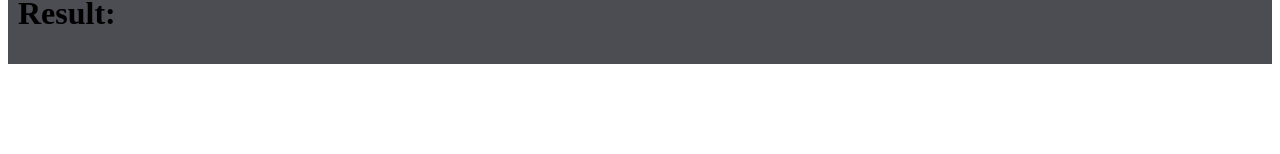
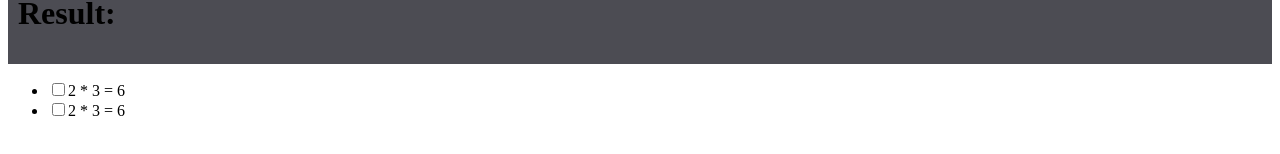
Before and after one commit to senaitesfazgi/react-redux-calculator, a React (Create React App) app: page / in a window 1280 px wide. Shown: the part 314-468 px from the top of the page. Built offline with nearby package versions, Linux system fonts and the light colour scheme.

Commit message:
Added the list of past calculations

```diff
--- a/package.json
+++ b/package.json
@@ -6,9 +6,13 @@
     "@testing-library/jest-dom": "^4.2.4",
     "@testing-library/react": "^9.5.0",
     "@testing-library/user-event": "^7.2.1",
+    "from": "^0.1.7",
     "react": "^16.13.1",
     "react-dom": "^16.13.1",
-    "react-scripts": "3.4.1"
+    "react-redux": "^7.2.1",
+    "react-scripts": "3.4.1",
+    "redux": "^4.0.5",
+    "uuid": "^8.3.0"
   },
   "scripts": {
     "start": "react-scripts start",
--- /dev/null
+++ b/src/actions/calculations.js
@@ -0,0 +1,17 @@
+ //const NEW_CALCULATION = 'NEW_CALCULATION';
+ const newCalculation = calculationDone => {
+    return{
+    type: 'NEW_CALCULATION',
+    value: calculationDone
+  }
+};
+
+ //const REMOVE_CALCULATION = 'REMOVE_CALCULATION';
+ const removeCalculation = calculationId =>{
+     return{
+    type:'REMOVE_CALCULATION',
+    value: calculationId
+  }
+};
+
+export {newCalculation, removeCalculation};
--- a/src/App.js
+++ b/src/components/App.js
@@ -1,5 +1,8 @@
 import React from 'react';
+import {newCalculation, removeCalculation} from '../actions/calculations';
+import {connect} from 'react-redux';
 import './App.css';
+import Calculation from './Calculation';
 
 class App extends React.Component{
     constructor(props){
@@ -8,31 +11,35 @@ class App extends React.Component{
         num1:"",
         num2:"",
         result:"",
-        operation: "Addition"
+        operation: "+"
       };
     }
     calculate=(event) => {
 
-      if (this.state.operation == "Addition")
+      if (this.state.operation == "+")
       {
         event.preventDefault();
         this.setState({ result: parseInt(this.state.num1) + parseInt(this.state.num2) })
       }
-      else if(this.state.operation == "Subtraction")
+      else if(this.state.operation == "-")
       {
         event.preventDefault();
         this.setState({ result: parseInt(this.state.num1) - parseInt(this.state.num2) })
+
       }
-      else if(this.state.operation == "Multiplication")
+      else if(this.state.operation == "*")
       {
         event.preventDefault();
         this.setState({ result: parseInt(this.state.num1) * parseInt(this.state.num2) })
+
       }
       else
       {
         event.preventDefault();
         this.setState({ result: parseInt(this.state.num1) / parseInt(this.state.num2) })
+
       }
+      this.props.dispatch(newCalculation(`${this.state.num1} ${this.state.operation} ${this.state.num2} = ${this.state.result.toString()}`));
     }
 
   render()
@@ -55,10 +62,10 @@ class App extends React.Component{
         Choose Operation:
         <br/>
         <select value = {this.state.operation} onChange={ (eve) => { this.setState({ operation: eve.target.value }) } }>
-          <option value = "Addition"> + </option>
-          <option value = "Subtraction"> - </option>
-          <option value = "Multiplication"> X </option>
-          <option value ="Division"> / </option>
+          <option value = "+"> + </option>
+          <option value = "-"> - </option>
+          <option value = "*"> X </option>
+          <option value ="-"> / </option>
         </select>
         <br/>
         <br/>
@@ -74,10 +81,19 @@ class App extends React.Component{
         <br/>
         <input type="submit"  value="Calculate" onClick = {() => this.calculate}/>
         <h1>Result:{this.state.result}</h1>
-
       </form>
+      <ul>
+          {this.props.calculations.map(calculation =>(
+            <Calculation
+             key ={calculation.uniqueId}
+             uniqueId = {calculation.uniqueId}
+             text = {calculation.value}/>
+          ))}
+        </ul>
       </>
-    )
+    );
   }
 }
-export default App;
+export default connect(
+  state=> {return{calculations:state}},
+)(App);
--- /dev/null
+++ b/src/components/Calculation.js
@@ -0,0 +1,28 @@
+import React from 'react';
+import {removeCalculation} from '../actions/calculations';
+import {connect} from 'react-redux';
+
+class Calculation extends React.Component
+{
+    deleteCalculation = () =>
+    {
+        const id = this.props.uniqueId;
+        console.log(id);
+        this.props.dispatch(removeCalculation(id))
+    }
+
+    render()
+    {
+        return(
+            <li>
+                <input type ="checkbox" onClick={this.deleteCalculation}/>
+                {this.props.text}
+            </li>
+
+        );
+    }
+}
+
+export default connect(
+    null
+)(Calculation);
--- a/src/index.js
+++ b/src/index.js
@@ -1,11 +1,21 @@
 import React from 'react';
 import ReactDOM from 'react-dom';
-import App from './App';
+import {newCalculation} from './actions/calculations';
+import calculationReducer from './reducers/calculations';
+import App from './components/App';
+import {createStore} from 'redux';
+import {Provider} from 'react-redux';
+
+const store = createStore(calculationReducer);
+store.subscribe (() =>console.log(store.getState()));
+
+store.dispatch(newCalculation("2 * 3 = 6"));
+store.dispatch(newCalculation("2 * 3 = 6"));
 
 ReactDOM.render(
-  <React.StrictMode>
-    <App />
-  </React.StrictMode>,
+  <Provider store={store}>
+     <App />
+  </Provider>,
   document.getElementById('root')
 );
 
--- /dev/null
+++ b/src/reducers/calculations.js
@@ -0,0 +1,22 @@
+import {v4 as uuidv4} from 'uuid';
+
+const calculationReducer = (state = [], action) => {
+    switch(action.type)
+    {
+        case 'NEW_CALCULATION':
+            const newTask = {
+                uniqueId: uuidv4(),
+                value: action.value
+            };
+
+            const updatedState = state.slice();
+            updatedState.push(newTask);
+            return updatedState;
+
+        case 'REMOVE_CALCULATION':
+            state = state.filter(calculation => calculation.uniqueId !== action.value);
+            return;
+    }
+}
+
+export default calculationReducer;
```
Also changed, not shown: src/components/App.css (renamed from src/App.css), 1 other file (tests, documents, lock files or other folders).
